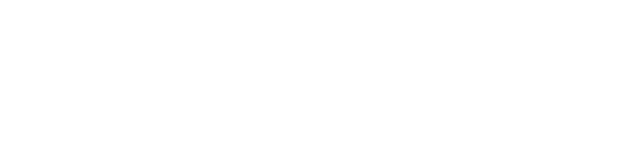
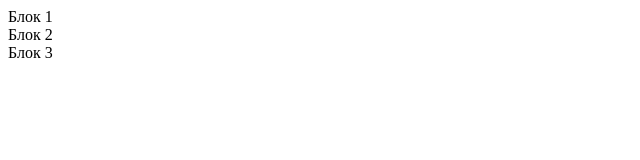
Before and after one commit to rudanok/2312_Git, a plain HTML site: page index.html in a window 1280 px wide. Shown: the whole page, without its empty margins (0-640 px from the left). Drawn offline with Linux system fonts and the light colour scheme.

Commit message:
Фиксация изменений

```diff
--- a/index.html
+++ b/index.html
@@ -6,6 +6,8 @@
     <title>Задание 1</title>
 </head>
 <body>
-
+    <div>Блок 1</div>
+    <div>Блок 2</div>
+    <div>Блок 3</div>
 </body>
 </html>
```
